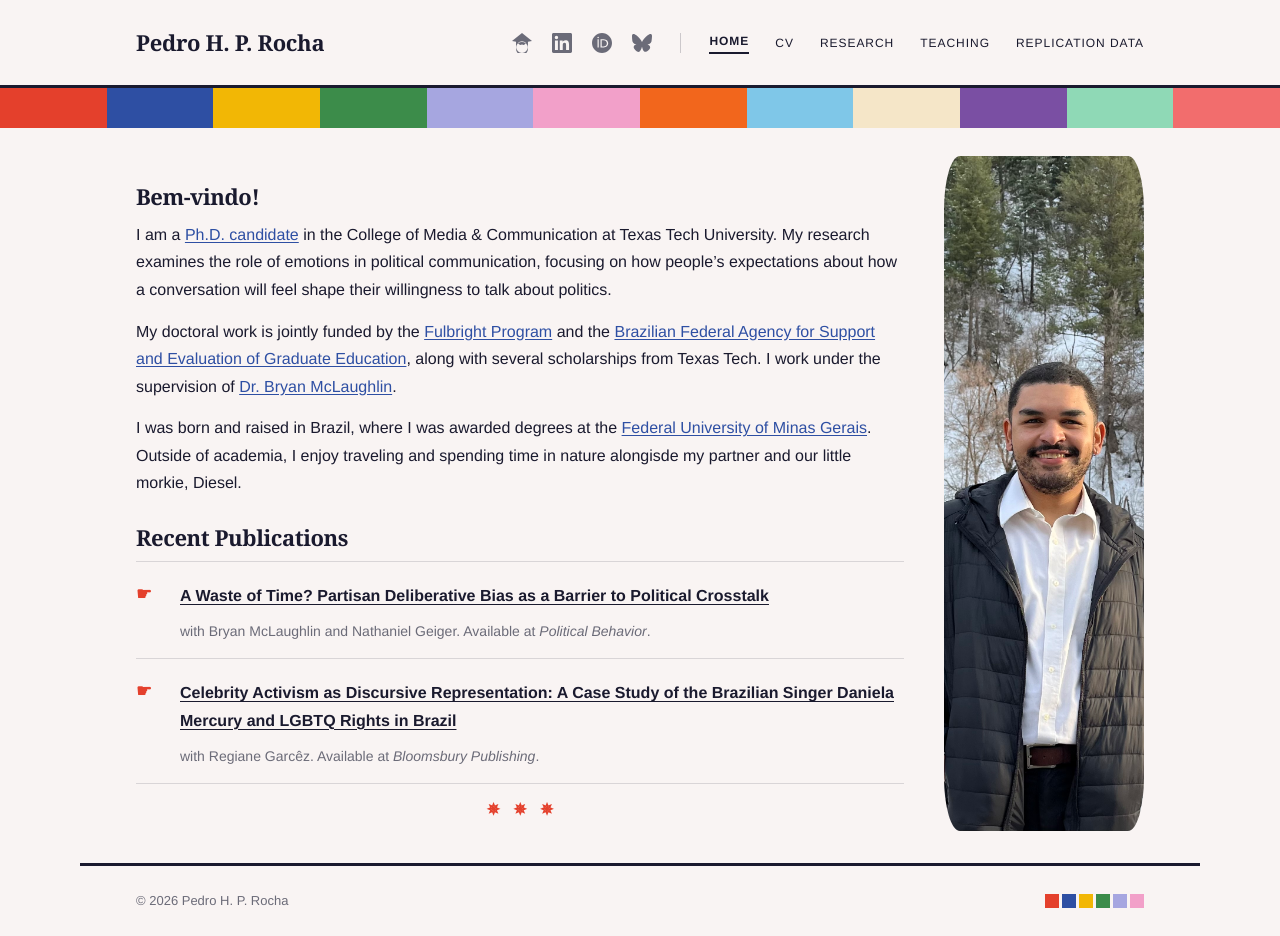
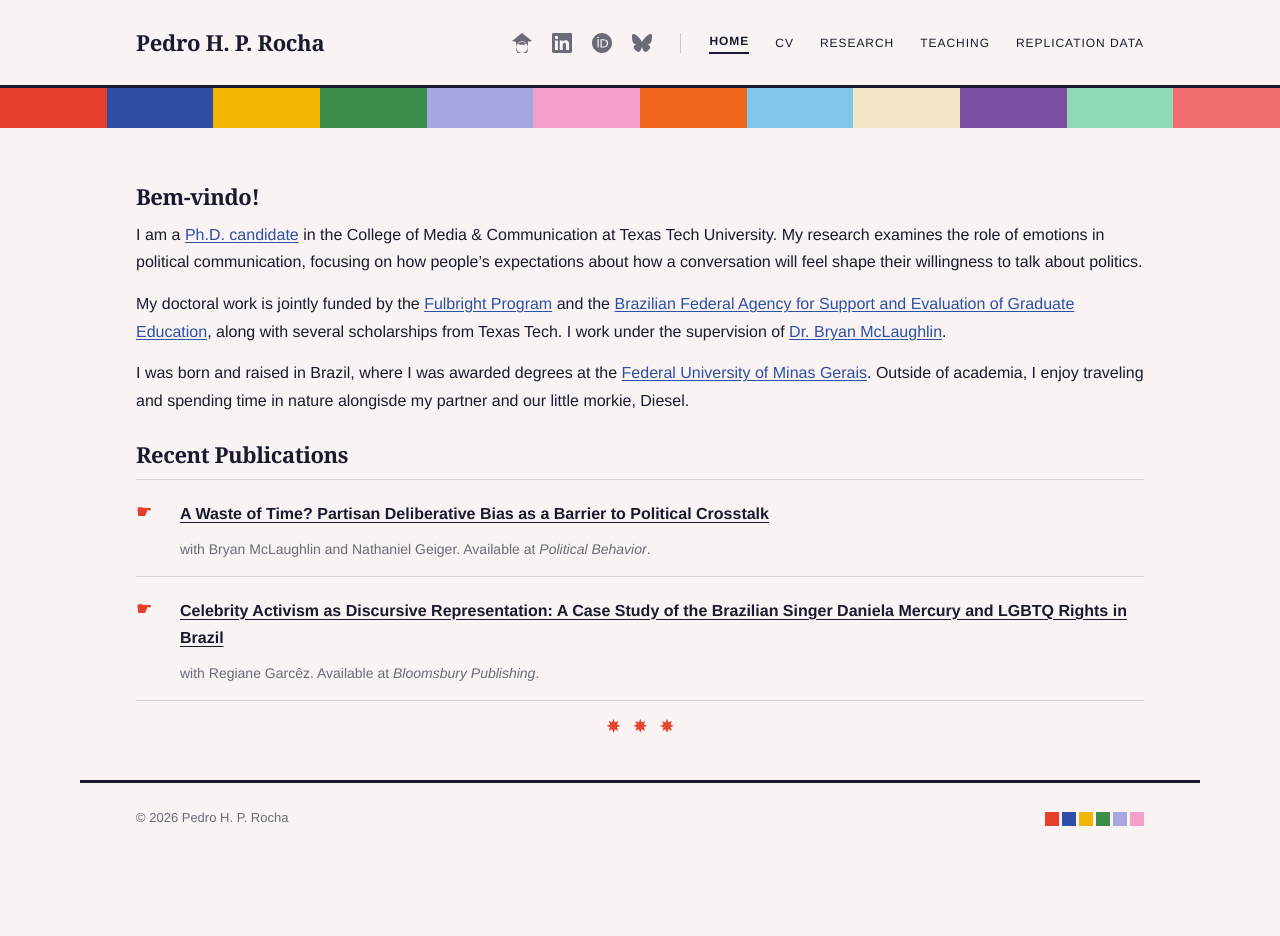
Before and after one commit to pedrohprocha/pedrohprocha.github.io, a Jekyll site: the page built from index.md, in a window 1280 px wide. Built offline with Jekyll 4.4.1, drawn with Linux system fonts in a browser that asks for light colours; some web fonts are replaced; after the commit the page ends 900 px from its top, so only the background shows below that.

Commit message:
Revert headshot and flex layout, restore plain bio
Co-Authored-By: Claude Sonnet 4.6 <noreply@anthropic.com>

```diff
--- a/_layouts/home.html
+++ b/_layouts/home.html
@@ -56,7 +56,6 @@
     <div class="hero-bio">
       {{ content }}
     </div>
-    <img src="{{ '/assets/headshot_2.jpeg' | relative_url }}" alt="Photo of {{ site.title }}" class="bio-headshot">
   </section>
 
   <footer class="site-footer">
--- a/assets/css/main.css
+++ b/assets/css/main.css
@@ -214,22 +214,6 @@ p { margin-bottom: 1rem; }
 /* ── Homepage hero ─────────────────────────────────────────────────── */
 .hero {
     padding: 1.75rem var(--h-pad) 2rem;
-    display: flex;
-    gap: 2.5rem;
-    align-items: stretch;
-}
-
-.hero-bio {
-    flex: 1;
-    min-width: 0;
-}
-
-.bio-headshot {
-    width: 200px;
-    flex-shrink: 0;
-    object-fit: cover;
-    border-radius: 8%;
-    align-self: stretch;
 }
 
 
```
